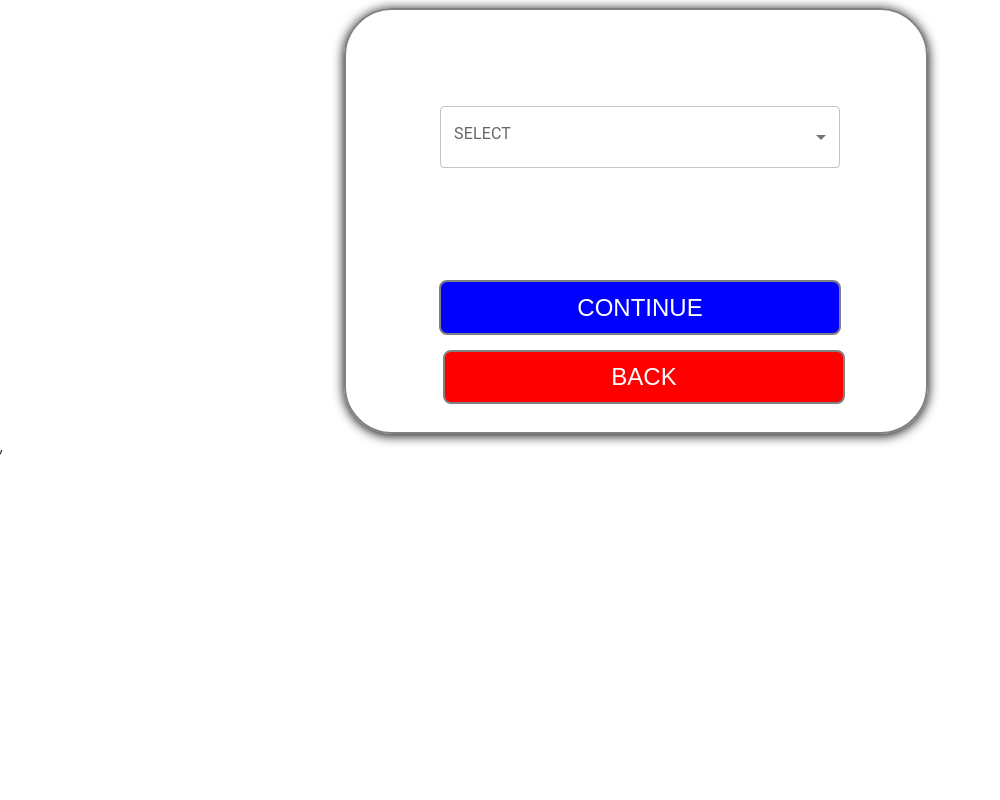
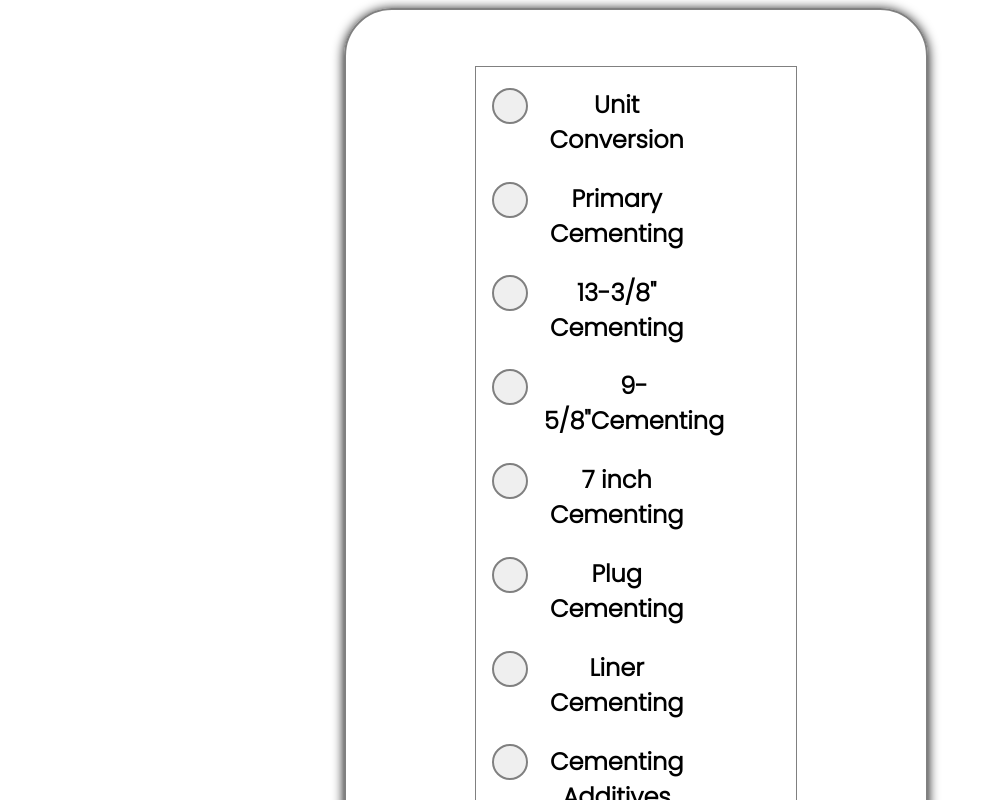
Before and after one commit to Alexcoder/riglex, a React (Create React App) app: page /select in a window 1280 px wide. Shown: the top 800 px of the page, without its empty margins (0-1000 px from the left). Built offline with nearby package versions, Linux system fonts and the light colour scheme.

Commit message:
edit select page

```diff
--- a/src/components/Navigation/Navigation.css
+++ b/src/components/Navigation/Navigation.css
@@ -49,9 +49,22 @@
         width: 19rem;
         margin: 0rem -1.2rem 0rem -0.8rem;
     }
+    .tag_p{
+        border:1px solid gray;
+        width: 35rem;
+    }
+    .click_select{
+        color: black;
+        height: 0rem;
+        border-radius:50%;
+        border: 2px solid gray;
+        padding:1rem;
+        margin-top: 1.3rem ;
+        margin-left: 1rem;
+    }
     .nav_button{
         width: 19rem;
-        margin: 7rem 0rem -3.5rem 1.5rem;
+        margin: 1rem 0rem -3.5rem 1.5rem;
         padding: 0.7rem 5rem;
     }
 
--- a/src/components/Navigation/Navigation.js
+++ b/src/components/Navigation/Navigation.js
@@ -28,7 +28,7 @@ const Navigation = () => {
     columnSpacing={1} rowSpacing={7} p={5} className="grid_container"
     >
 
-      <Grid item xs={12} sm={12} md={8} lg={3} xl={3} className="Xselect_grid">
+      {/* <Grid item xs={12} sm={12} md={8} lg={3} xl={3} className="Xselect_grid">
         <FormControl fullWidth>
         <InputLabel>SELECT</InputLabel>
             <Select onChange={(e)=> {setNavMode(e.target.value)}} value={navMode} className="nav_select" >
@@ -42,13 +42,76 @@ const Navigation = () => {
                <MenuItem value={"additive"}>CEMENTING ADDITIVE</MenuItem>
             </Select>
         </FormControl>
-        </Grid>
-        <button className={!navMode? "nav_button" : "nav_button green"} onClick={()=> {navMode? setIsClicked(true): setIsClicked(false)}}>CONTINUE</button>
+        </Grid> */}
+
+        <p style={{border: "1px solid gray", width: "20rem", marginBotton: "-8rem"}} className="tag_p">
+      <Grid item xs={12} sm={12} md={8} sx={{display: "flex", gap:"1rem", textAlign:"center", marginBottom: "-2rem"}}>
+         <button className={navMode==="unit_conversion"? "green": ""} style={{color: "black", height: "0rem", borderRadius:"50%",
+        border: "2px solid gray", padding:"1rem", marginTop: "1.3rem", marginLeft: "1rem" ,}}
+         onClick={()=> setNavMode("unit_conversion")}></button>
+         <h2>Unit Conversion</h2>
+         </Grid>
+
+    <Grid item xs={12} sm={12} md={8} sx={{display: "flex", gap:"1rem", textAlign:"center", marginTop: "1rem", marginBottom: "-2rem"}}>
+         <button className={navMode==="primary"? "green": ""} style={{color: "black", height: "0rem", borderRadius:"50%",
+        border: "2px solid gray", padding:"1rem", marginTop: "1.3rem", marginLeft: "1rem" ,}}
+         onClick={()=> setNavMode("primary")}></button>
+         <h2>Primary Cementing</h2>
+      </Grid>
+
+      <Grid item xs={12} sm={12} md={8} sx={{display: "flex", gap:"1rem", textAlign:"center", marginTop: "1rem", marginBottom: "-2rem",}}>
+         <button className={navMode==="1338"? "green": ""} style={{color: "black", height: "0rem", borderRadius:"50%",
+        border: "2px solid gray", padding:"1rem", marginTop: "1.3rem", marginLeft: "1rem" ,}}
+         onClick={()=> setNavMode("1338")}></button>
+         <h2>13-3/8" Cementing</h2>
+      </Grid>
+
+      <Grid item xs={12} sm={12} md={8} sx={{display: "flex", gap:"1rem", textAlign:"center", marginTop: "1rem", marginBottom: "-2rem",}}>
+         <button className={navMode==="958"? "green": ""} style={{color: "black", height: "0rem", borderRadius:"50%",
+        border: "2px solid gray", padding:"1rem", marginTop: "1.3rem", marginLeft: "1rem" ,}}
+         onClick={()=> setNavMode("958")}></button>
+         <h2>9-5/8"Cementing</h2>
+      </Grid>
+
+      <Grid item xs={12} sm={12} md={8} sx={{display: "flex", gap:"1rem", textAlign:"center", marginTop: "1rem", marginBottom: "-2rem",}}>
+         <button className={navMode==="7INCH"? "green": ""} style={{color: "black", height: "0rem", borderRadius:"50%",
+        border: "2px solid gray", padding:"1rem", marginTop: "1.3rem", marginLeft: "1rem" ,}}
+         onClick={()=> setNavMode("7INCH")}></button>
+         <h2>7 inch Cementing</h2>
+      </Grid>
+
+      <Grid item xs={12} sm={12} md={8} sx={{display: "flex", gap:"1rem", textAlign:"center", marginTop: "1rem", marginBottom: "-2rem",}}>
+         <button className={navMode==="PLUG"? "green": ""} style={{color: "black", height: "0rem", borderRadius:"50%",
+        border: "2px solid gray", padding:"1rem", marginTop: "1.3rem", marginLeft: "1rem" ,}}
+         onClick={()=> setNavMode("PLUG")}></button>
+         <h2>Plug Cementing</h2>
+      </Grid>
+
+      <Grid item xs={12} sm={12} md={8} sx={{display: "flex", gap:"1rem", textAlign:"center", marginTop: "1rem", marginBottom: "-2rem",}}>
+         <button className={navMode==="liner"? "green": ""} style={{color: "black", height: "0rem", borderRadius:"50%",
+        border: "2px solid gray", padding:"1rem", marginTop: "1.3rem", marginLeft: "1rem" ,}}
+         onClick={()=> setNavMode("liner")}></button>
+         <h2>Liner Cementing</h2>
+      </Grid>
 
 
+      <Grid item xs={12} sm={12} md={8} sx={{display: "flex", gap:"1rem", textAlign:"center", marginTop: "1rem", marginBottom: "1rem",}}>
+         <button className={navMode==="additive"? "green": ""} style={{color: "black", height: "0rem", borderRadius:"50%",
+        border: "2px solid gray", padding:"1rem", marginTop: "1.3rem", marginLeft: "1rem" ,}}
+         onClick={()=> setNavMode("additive")}></button>
+         <h2>Cementing Additives</h2>
+      </Grid>
+
+       </p>
+
+       <Grid item xs={12} sm={10} md={8} lg={3} xl={3} mt={4} >
+       <button className={!navMode? "nav_button" : "nav_button green"} onClick={()=> {navMode? setIsClicked(true): setIsClicked(false)}}>CONTINUE</button>
+       </Grid>
       <Grid item xs={12} sm={10} md={8} lg={3} xl={3} mt={4} >
        <button onClick={()=> history.push('/')} className="nav_button link">BACK</button>
       </Grid>
+
+
     </Grid >
 
     </div>
--- a/src/components/calcPage/Plug/InputPlug.js
+++ b/src/components/calcPage/Plug/InputPlug.js
@@ -8,14 +8,14 @@ import { useHistory } from 'react-router-dom';
 
 const InputPlug = ({LABEL}) => {
 
-const {plug, setPlug,} =  useGlobalState();
+const {plug, setPlug,drillPipe, setDrillPipe} =  useGlobalState();
 const history = useHistory();
 const handleChange=(e)=>{
      setPlug({...plug, [e.target.name]: e.target.value})
 }
 
   return (
-    <Container sx={{}} className="container">
+    <Container  className="container">
 
     <Paper elevation="5" sx={{padding:"2rem"}}>
     <Grid direction= "column"
@@ -49,11 +49,17 @@ const handleChange=(e)=>{
       onChange={handleChange}
       />
       </>
-
+       <p style={{border: "1px solid gray"}}>
+      <Grid item xs={12} sm={12} md={8} sx={{display: "flex", gap:"1rem", textAlign:"center", marginTop: "1rem"}}>
+         <button className={drillPipe? "green": ""} style={{color: "black", height: "0rem", borderRadius:"50%",
+        border: "2px solid gray", padding:"1rem", marginTop: "1.3rem", marginLeft: "1rem" }}
+         onClick={()=> setDrillPipe((pre)=> !pre)}></button>
+         <h2>DrillPipe Data</h2>
+      </Grid>
+       </p>
       {
-        plug.drillPipe?
+        drillPipe?
       <>
-      <h2>DRILLPIPE DATA</h2>
       <SingleInputPlug name="drillPipeID" value= {plug.drillPipeID} label="DRILLPIPE ID (inches)"
       onChange={handleChange}
       />
@@ -66,7 +72,8 @@ const handleChange=(e)=>{
             <SingleInputPlug name="dpOuterZoneId" value= {plug.dpOuterZoneId} label="DP ZONE ID (inches)"
       onChange={handleChange}
       />
-      </> : null
+      </>
+      : null
       }
 
       <button className="submitButton" onClick={()=> history.push('/select/result-plug')}>View Result</button>
--- a/src/components/calcPage/Plug/ResultPlug.js
+++ b/src/components/calcPage/Plug/ResultPlug.js
@@ -41,10 +41,10 @@ const ResultPlug = ({LABEL}) =>{
       const SpacerBehindVolume_In_Stinger = (CapacityOfStinger * LengthOfSpacer_DrillPipeMD_to_TopOfSpacer).toFixed(1);
       const SpacerBehindVolume_In_DrillPipe = (CapacityOfDrillPipe* LengthOfSpacerInDrillPipe_Zone).toFixed(1);
       const TotalSpacerBehind_With_Dp = SpacerBehindVolume_In_Stinger + SpacerBehindVolume_In_DrillPipe;
-      const Spacer_Behind_With_Dp_Changer = CrossOver < 0? TotalSpacerBehind_With_Dp : VolumeOfSpacerAhead;
+      const Spacer_Behind_With_Dp_Changer = CrossOver < 0? TotalSpacerBehind_With_Dp : VolumeOfSpacerBehind;
                                   // Displacement in the case of DrillPipe
-      const Displacement_1 = Number(CapacityOfDrillPipe*plug.drillPipeMD)+Number(CapacityOfStinger*TopOfSpacer);
-      const Displacement_2 = CapacityOfDrillPipe*TopOfSpacerWithCrossOver;
+      const Displacement_1 = (Number(CapacityOfDrillPipe*plug.drillPipeMD)+Number(CapacityOfStinger*TopOfSpacer)).toFixed(2);
+      const Displacement_2 = (CapacityOfDrillPipe*TopOfSpacerWithCrossOver).toFixed(2);
       const Displacement_Changer = CrossOver > 0 ? Displacement_1 : Displacement_2;
 
 
@@ -55,9 +55,9 @@ const ResultPlug = ({LABEL}) =>{
             sx={{width:"35rem", padding: "1rem", color: "black", backgroundColor:"whitesmoke",
               }}>
             <h1 style={{color: "blue",}}>{LABEL}</h1>
-            <h2 className=''>{VolOfPlug.toFixed(1)} bbl Of Cement Slurry </h2>
+            <h2><span style={{color:"blue"}}>{VolOfPlug.toFixed(1)}</span> bbl Of Cement Slurry </h2>
             <h2>
-             Displacement : { plug.drillPipe? Displacement_Changer : Displacement } bbl
+             Displacement : <span style={{color: "green"}}>{ plug.drillPipe? Displacement_Changer : Displacement }</span>  bbl
             </h2>
             <h4>Volume of Spacer Ahead : {VolumeOfSpacerAhead} bbl</h4>
             <h4>Volume of Spacer Behind : { plug.drillPipe? Spacer_Behind_With_Dp_Changer: VolumeOfSpacerBehind} bbl</h4>
--- a/src/object.js
+++ b/src/object.js
@@ -1,23 +1,23 @@
 
 
 export const inputDataPrimary = {
-    jobMode: "OTHERS",
-    openHoleID: "16",
-    overlap: "0",
-    lengthOfTailAboveShoe: "298.5",
+    jobMode: "",
+    openHoleID: "",
+    overlap: "",
+    lengthOfTailAboveShoe: "",
     unit: "",
-    shoeTrack: "24.31",
-    measuredDepth: "1600",
-    ratHole: "1.5",
-    leadExcess: "150",
-    tailExcess: "150",
-    previousCsgShoe: "116.428",
+    shoeTrack: "",
+    measuredDepth: "",
+    ratHole: "",
+    leadExcess: "",
+    tailExcess: "",
+    previousCsgShoe: "",
     presentCsgOD: "",
-    presentCsgID: "12.43",
-    previousCsgID: "18.25",
+    presentCsgID: "",
+    previousCsgID: "",
     topOfLead:"0",
 //
-    presentCsgShoe:"1598.5",
+    presentCsgShoe:"",
     csgCsgAnn: "",
     openHoleCsgAnn: "",
     casingCap: "",
@@ -31,20 +31,20 @@ export const inputDataPrimary = {
   }
 
   export const inputDataPlug = {
-      zoneId: "8.5",
-      length: "4500",
-      stingerOD: "3.5",
-      OHE: "10",
-      stingerID: "2.8",
-      slurryYield: "1.57",
+      zoneId: "",
+      length: "",
+      stingerOD: "",
+      OHE: "",
+      stingerID: "",
+      slurryYield: "",
       volOfSpacerAhead: "",
-      bottom: "11452",
+      bottom: "",
       drillPipeID: "",
       drillPipeOD: "",
       drillPipeMD: "",
       dpOuterZoneId: "",
       unit: "",
-      drillPipe: true,
+      // drillPipe: false,
   }
 
 
--- a/src/state/context/Context.js
+++ b/src/state/context/Context.js
@@ -12,6 +12,7 @@ export const ContextProvider = ({children}) => {
   const [theme, setTheme] = useState("green");
   const [jobMode, setJobMode] = useState();
   const [plug, setPlug] = useState(inputDataPlug)
+  const [drillPipe, setDrillPipe] = useState(false)
 
   const ExcessLead = (Number(wellData.leadExcess) +100)*0.01
   const ExcessTail = (Number(wellData.tailExcess) +100)*0.01
@@ -68,7 +69,7 @@ export const ContextProvider = ({children}) => {
     value={{
      mode , setMode, theme, setTheme, wellData, setWellData,
      activeNav, setActiveNav, jobMode, setJobMode, plug,
-     setPlug,
+     setPlug, drillPipe, setDrillPipe,
     }}
     >
         {children}
```
